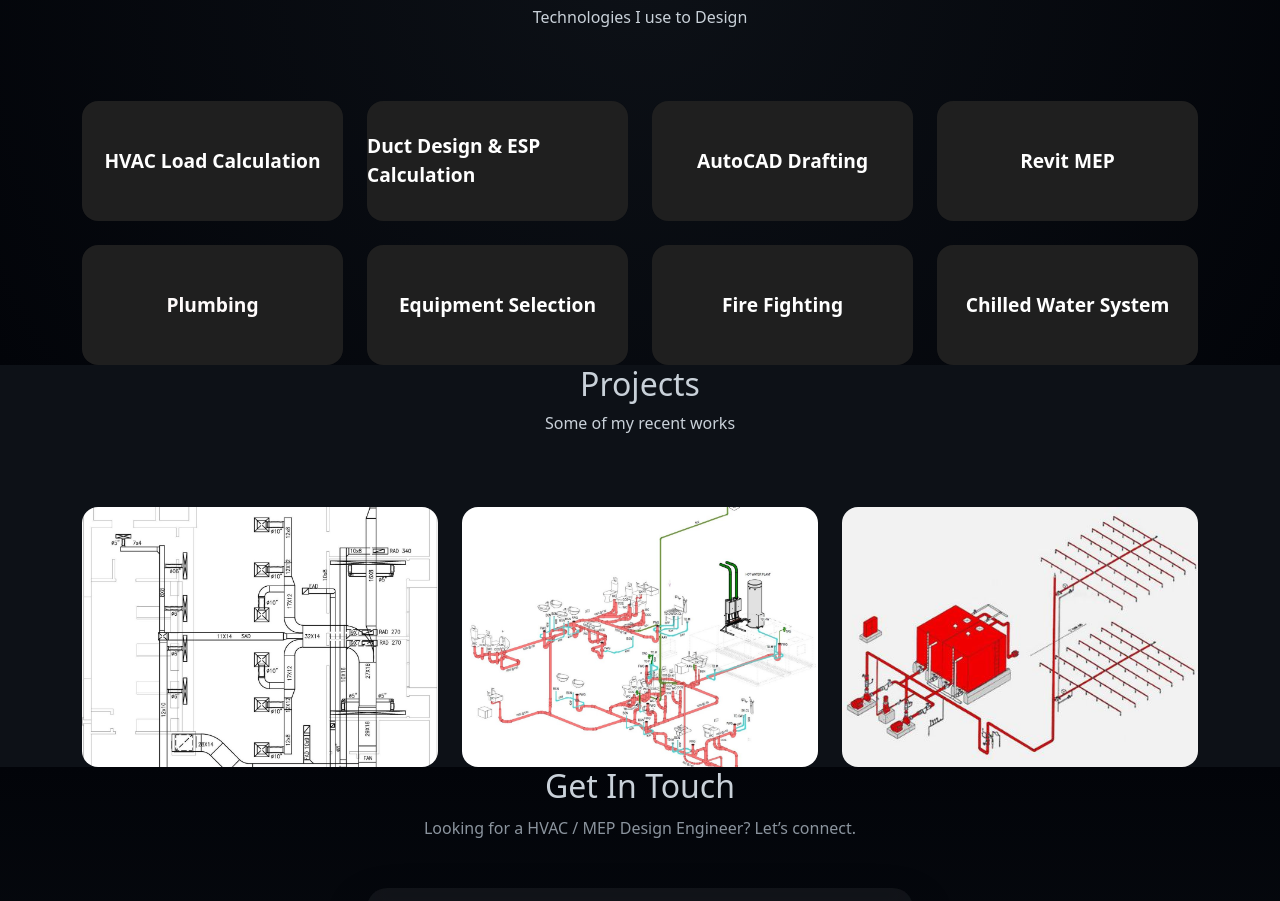
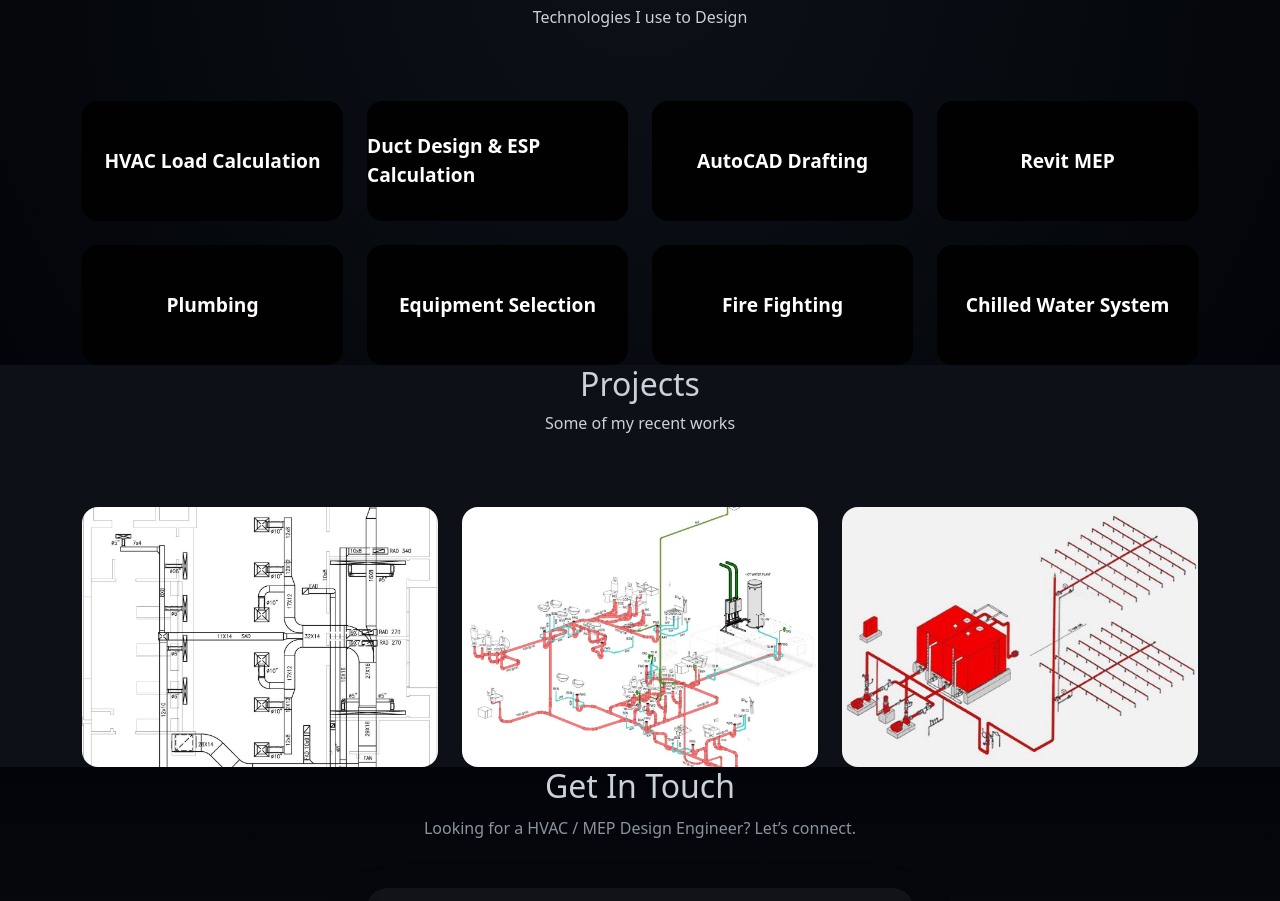
Before and after one commit to Muruganmari78/Kamalakannan, a plain HTML site: page Index.html in a window 1280 px wide. Shown: the part 1149-2050 px from the top of the page. Drawn offline with nearby package versions, Linux system fonts and the light colour scheme.

Commit message:
Minor CSS UI improvements

```diff
--- a/style.css
+++ b/style.css
@@ -102,7 +102,7 @@ body {
 
 .skill-box {
   height: 120px;
-  background: #1f1f1f;
+  background: #010101;
   backdrop-filter: blur(10px);
   border-radius: 16px;
   display: flex;
@@ -136,9 +136,9 @@ body {
 }
 
 .skill-box.react {
-  background: linear-gradient(135deg, #1f1f1f);
+  background: linear-gradient(135deg, #000000);
   color: #fffbfb;
-  font-weight: 700;
+  font-weight: 600;
 }
 
 /* ===== SECTION ANIMATION ===== */
```
